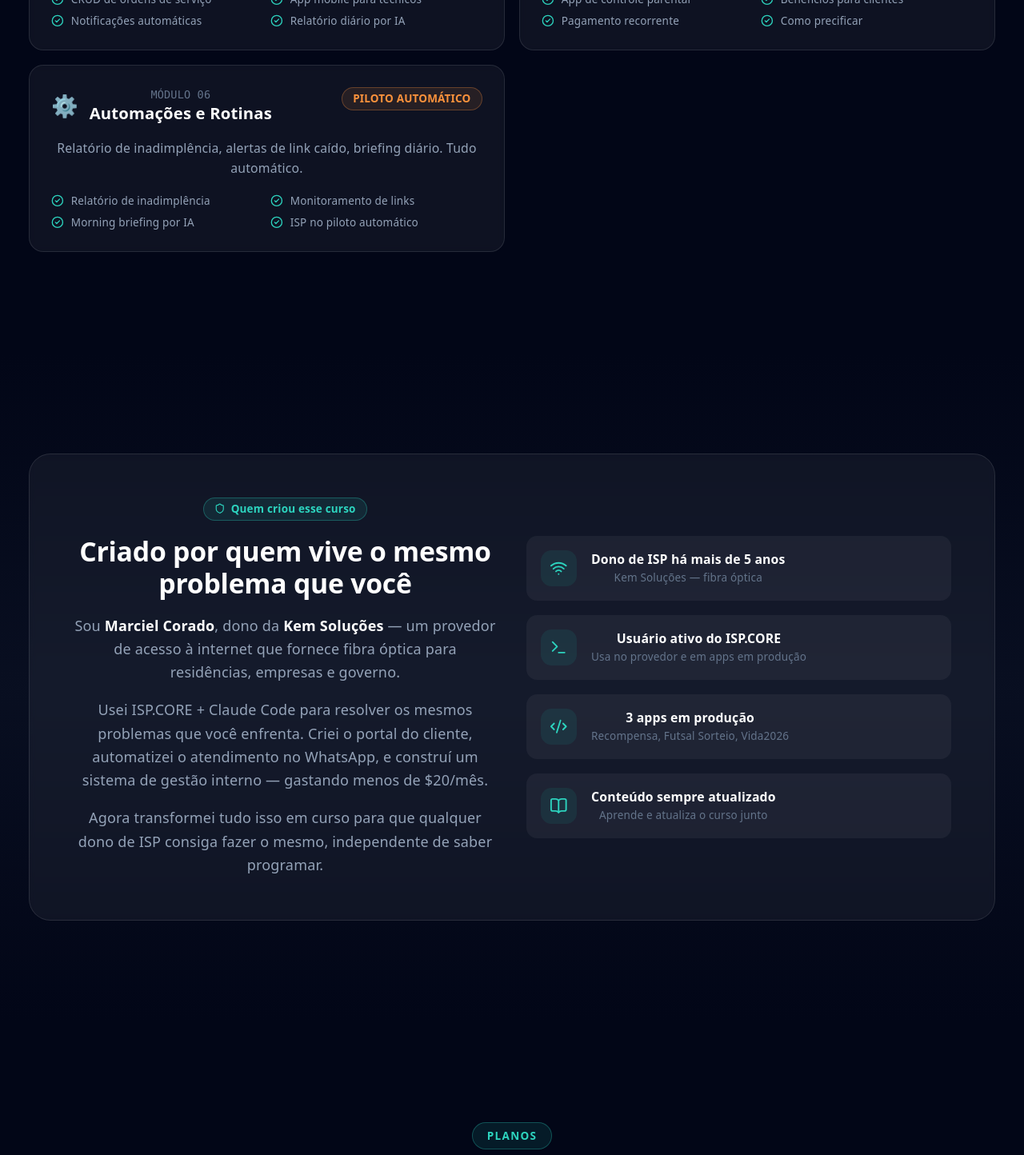
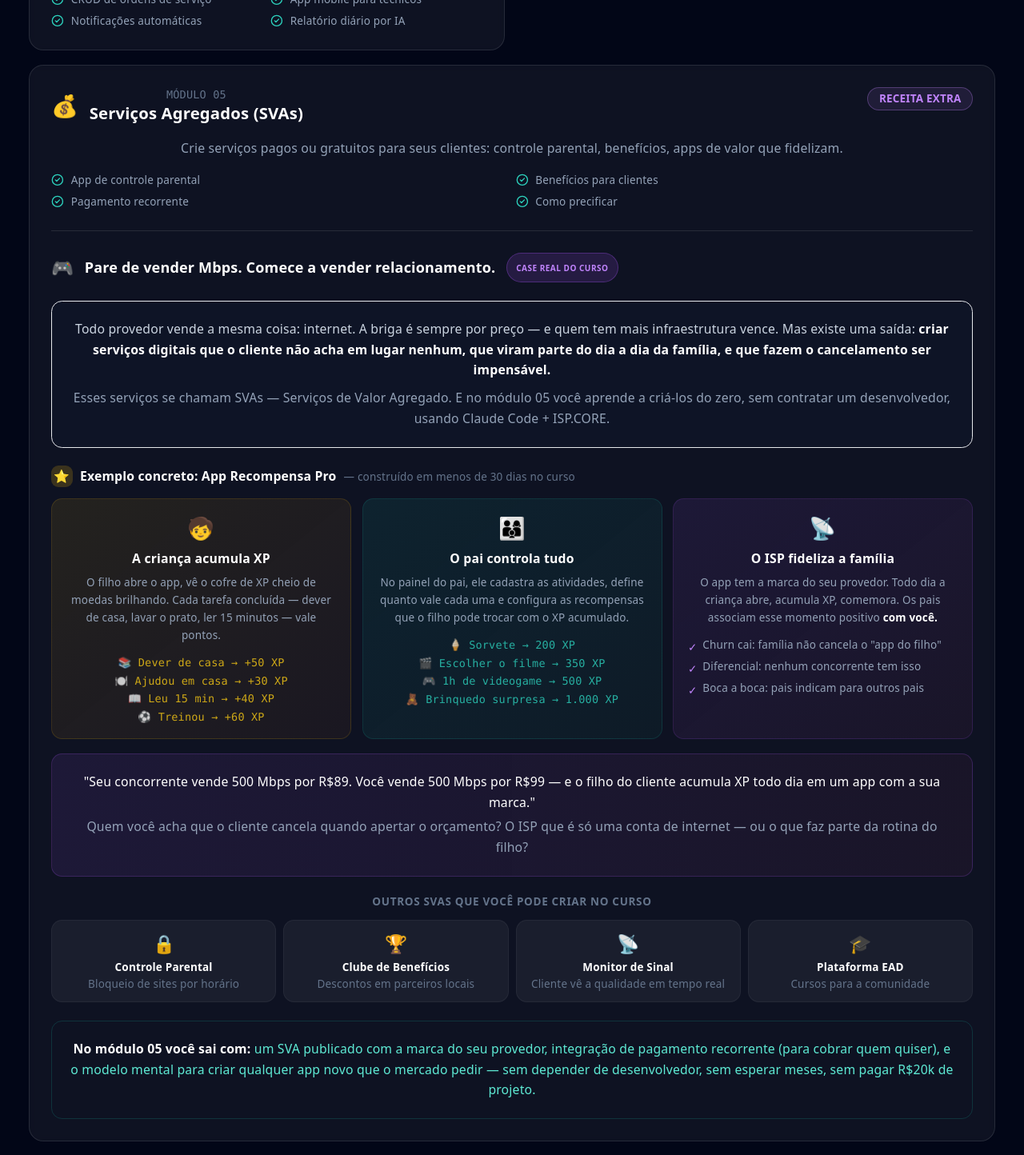
Before and after one commit to marcielcorado1/ead-landing, a React (Vite) app: page / in a window 1280 px wide. Shown: the part 5740-7184 px from the top of the page at 80% size. Built offline with nearby package versions, Linux system fonts and the light colour scheme.

Commit message:
feat: expand module 05 with SVA gamification example (Recompensa)

```diff
--- a/src/App.tsx
+++ b/src/App.tsx
@@ -128,11 +128,125 @@
   {
     num: '05',
     emoji: '💰',
-    title: 'Serviços Agregados',
+    title: 'Serviços Agregados (SVAs)',
     tag: 'RECEITA EXTRA',
     tagColor: 'text-purple-400 bg-purple-400/10 border-purple-400/30',
-    desc: 'Crie serviços pagos para seus clientes: controle parental, benefícios, apps de valor.',
+    desc: 'Crie serviços pagos ou gratuitos para seus clientes: controle parental, benefícios, apps de valor que fidelizam.',
     items: ['App de controle parental', 'Benefícios para clientes', 'Pagamento recorrente', 'Como precificar'],
+    wide: true,
+    extra: (
+      <div className="mt-6 pt-6 border-t border-white/10">
+        <div className="flex flex-wrap items-center gap-3 mb-5">
+          <span className="text-xl">🎮</span>
+          <h4 className="font-bold text-white text-base">Pare de vender Mbps. Comece a vender relacionamento.</h4>
+          <span className="text-[10px] font-bold bg-purple-500/15 text-purple-400 border border-purple-500/30 px-2.5 py-1 rounded-full tracking-wider">CASE REAL DO CURSO</span>
+        </div>
+
+        <div className="bg-slate-900/60 border border-white/8 rounded-xl p-5 mb-5">
+          <p className="text-slate-300 text-sm leading-relaxed mb-2">
+            Todo provedor vende a mesma coisa: internet. A briga é sempre por preço — e quem tem mais infraestrutura vence.
+            Mas existe uma saída: <strong className="text-white">criar serviços digitais que o cliente não acha em lugar nenhum,
+            que viram parte do dia a dia da família, e que fazem o cancelamento ser impensável.</strong>
+          </p>
+          <p className="text-slate-400 text-sm leading-relaxed">
+            Esses serviços se chamam SVAs — Serviços de Valor Agregado. E no módulo 05 você aprende a criá-los do zero,
+            sem contratar um desenvolvedor, usando Claude Code + ISP.CORE.
+          </p>
+        </div>
+
+        {/* Recompensa Example */}
+        <div className="mb-5">
+          <div className="flex items-center gap-2 mb-3">
+            <div className="w-6 h-6 rounded-lg bg-yellow-500/20 flex items-center justify-center text-sm">⭐</div>
+            <span className="text-sm font-bold text-white">Exemplo concreto: App Recompensa Pro</span>
+            <span className="text-xs text-slate-500">— construído em menos de 30 dias no curso</span>
+          </div>
+
+          <div className="grid sm:grid-cols-3 gap-3 mb-4">
+            <div className="bg-gradient-to-br from-yellow-500/10 to-orange-500/5 rounded-xl p-4 border border-yellow-500/15">
+              <div className="text-2xl mb-2">🧒</div>
+              <h5 className="font-bold text-white text-sm mb-2">A criança acumula XP</h5>
+              <p className="text-xs text-slate-400 leading-relaxed mb-3">
+                O filho abre o app, vê o cofre de XP cheio de moedas brilhando. Cada tarefa concluída — dever de casa, lavar o prato, ler 15 minutos — vale pontos.
+              </p>
+              <div className="space-y-1">
+                {['📚 Dever de casa → +50 XP', '🍽️ Ajudou em casa → +30 XP', '📖 Leu 15 min → +40 XP', '⚽ Treinou → +60 XP'].map((t, i) => (
+                  <div key={i} className="text-xs text-yellow-400/80 font-mono">{t}</div>
+                ))}
+              </div>
+            </div>
+
+            <div className="bg-gradient-to-br from-teal-500/10 to-emerald-500/5 rounded-xl p-4 border border-teal-500/15">
+              <div className="text-2xl mb-2">👨‍👩‍👦</div>
+              <h5 className="font-bold text-white text-sm mb-2">O pai controla tudo</h5>
+              <p className="text-xs text-slate-400 leading-relaxed mb-3">
+                No painel do pai, ele cadastra as atividades, define quanto vale cada uma e configura as recompensas que o filho pode trocar com o XP acumulado.
+              </p>
+              <div className="space-y-1">
+                {['🍦 Sorvete → 200 XP', '🎬 Escolher o filme → 350 XP', '🎮 1h de videogame → 500 XP', '🧸 Brinquedo surpresa → 1.000 XP'].map((t, i) => (
+                  <div key={i} className="text-xs text-teal-400/80 font-mono">{t}</div>
+                ))}
+              </div>
+            </div>
+
+            <div className="bg-gradient-to-br from-purple-500/10 to-pink-500/5 rounded-xl p-4 border border-purple-500/15">
+              <div className="text-2xl mb-2">📡</div>
+              <h5 className="font-bold text-white text-sm mb-2">O ISP fideliza a família</h5>
+              <p className="text-xs text-slate-400 leading-relaxed mb-3">
+                O app tem a marca do seu provedor. Todo dia a criança abre, acumula XP, comemora. Os pais associam esse momento positivo <strong className="text-white">com você.</strong>
+              </p>
+              <div className="space-y-1.5">
+                {[
+                  'Churn cai: família não cancela o "app do filho"',
+                  'Diferencial: nenhum concorrente tem isso',
+                  'Boca a boca: pais indicam para outros pais',
+                ].map((t, i) => (
+                  <div key={i} className="flex items-start gap-1.5">
+                    <span className="text-purple-400 text-xs mt-0.5 flex-shrink-0">✓</span>
+                    <span className="text-xs text-slate-400">{t}</span>
+                  </div>
+                ))}
+              </div>
+            </div>
+          </div>
+
+          {/* Impact callout */}
+          <div className="bg-gradient-to-r from-purple-500/10 to-pink-500/5 border border-purple-500/20 rounded-xl p-5 mb-4">
+            <p className="text-white text-sm leading-relaxed font-medium mb-1">
+              "Seu concorrente vende 500 Mbps por R$89. Você vende 500 Mbps por R$99 — e o filho do cliente acumula XP todo dia em um app com a sua marca."
+            </p>
+            <p className="text-slate-400 text-sm leading-relaxed">
+              Quem você acha que o cliente cancela quando apertar o orçamento? O ISP que é só uma conta de internet — ou o que faz parte da rotina do filho?
+            </p>
+          </div>
+        </div>
+
+        {/* More SVA ideas */}
+        <div className="mb-5">
+          <p className="text-xs font-bold text-slate-500 uppercase tracking-wider mb-3">Outros SVAs que você pode criar no curso</p>
+          <div className="grid grid-cols-2 sm:grid-cols-4 gap-2">
+            {[
+              { emoji: '🔒', name: 'Controle Parental', sub: 'Bloqueio de sites por horário' },
+              { emoji: '🏆', name: 'Clube de Benefícios', sub: 'Descontos em parceiros locais' },
+              { emoji: '📡', name: 'Monitor de Sinal', sub: 'Cliente vê a qualidade em tempo real' },
+              { emoji: '🎓', name: 'Plataforma EAD', sub: 'Cursos para a comunidade' },
+            ].map((s, i) => (
+              <div key={i} className="bg-white/5 rounded-xl p-3 border border-white/5 text-center">
+                <div className="text-xl mb-1">{s.emoji}</div>
+                <div className="text-xs font-bold text-white mb-0.5">{s.name}</div>
+                <div className="text-xs text-slate-500">{s.sub}</div>
+              </div>
+            ))}
+          </div>
+        </div>
+
+        <div className="bg-teal-500/8 border border-teal-500/20 rounded-xl p-5">
+          <p className="text-teal-300 text-sm leading-relaxed">
+            <span className="font-bold text-white">No módulo 05 você sai com:</span> um SVA publicado com a marca do seu provedor, integração de pagamento recorrente (para cobrar quem quiser), e o modelo mental para criar qualquer app novo que o mercado pedir — sem depender de desenvolvedor, sem esperar meses, sem pagar R$20k de projeto.
+          </p>
+        </div>
+      </div>
+    ),
   },
   {
     num: '06',
```
